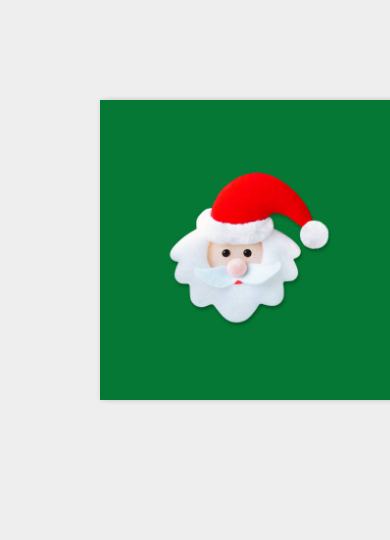
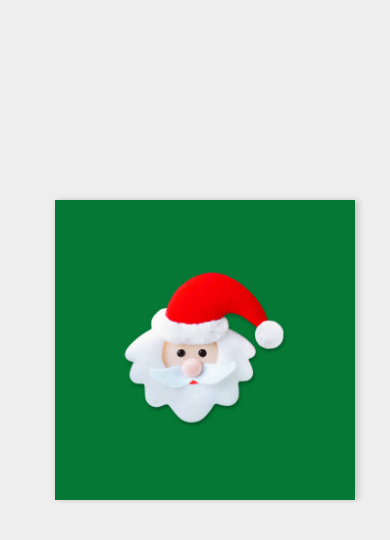
Before and after one commit to xantosromerodev/card-christmas, a plain HTML site: page index.html in a window 390 px wide. Drawn offline with Linux system fonts and the light colour scheme.

Commit message:
Nuevos cambios responsive

```diff
--- a/css/style.css
+++ b/css/style.css
@@ -77,6 +77,36 @@ body {
 }
 
 /* Dispositivos pequeños */
+@media only screen and (max-width: 500px) {
+
+    body {
+        position: relative;
+        left: 150px;
+        top: 200px;
+        transform: translate(-50%, -50%);
+    }
+}
+
+@media only screen and (max-width: 450px) {
+
+    body {
+        position: relative;
+        left: 100px;
+        top: 200px;
+        transform: translate(-50%, -50%);
+    }
+}
+
+@media only screen and (max-width: 400px) {
+
+    body {
+        position: relative;
+        left: 50px;
+        top: 250px;
+        transform: translate(-50%, -50%);
+    }
+}
+
 @media only screen and (max-width: 375px) {
 
     body {
```
